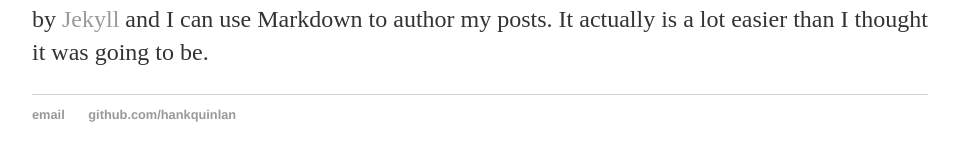
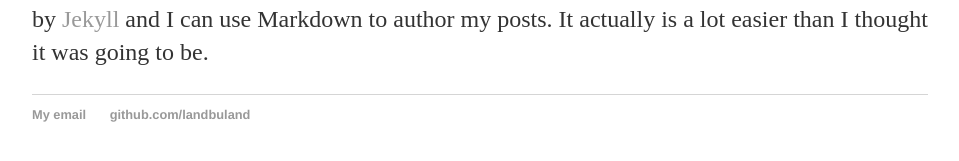
Before and after one commit to landbuland/genetic, a Jekyll site: the page built from _posts/2014-04-30-hank-quinlan-site-launched.md, in a window 1280 px wide. Shown: the part 341-502 px from the top of the page, without its empty margins (160-1119 px from the left). Built offline with Jekyll 4.4.1, drawn with Linux system fonts in a browser that asks for light colours.

Commit message:
Update default.html
changed some links

```diff
--- a/_layouts/default.html
+++ b/_layouts/default.html
@@ -21,8 +21,8 @@
 			</div><!-- /.container -->
 			<footer>
 	    		<ul>
-	        		<li><a href="mailto:hankquinlanhub@gmail.com">email</a></li>
-	        		<li><a href="https://github.com/hankquinlan">github.com/hankquinlan</a></li>
+	        		<li><a href="mailto:jianxiaoluoyang@foxmail.com">My email</a></li>
+	        		<li><a href="https://github.com/landbuland">github.com/landbuland</a></li>
 				</ul>
 			</footer>
 		</body>
```
